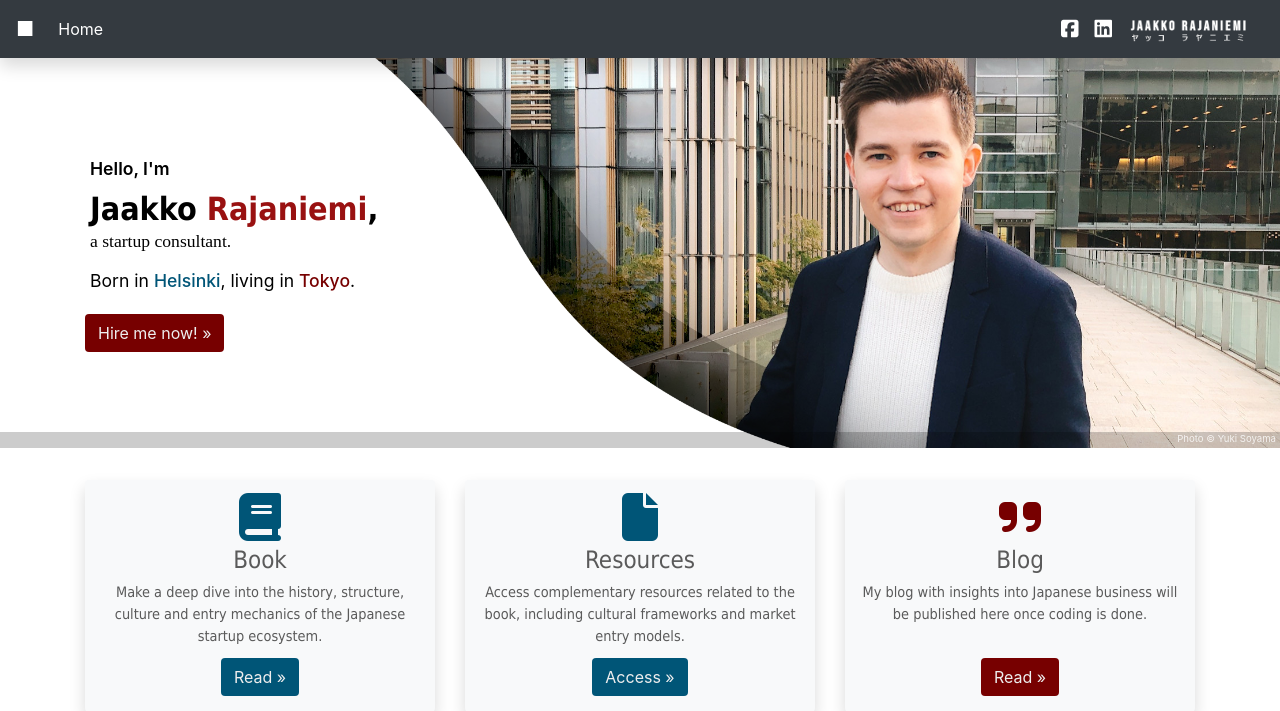
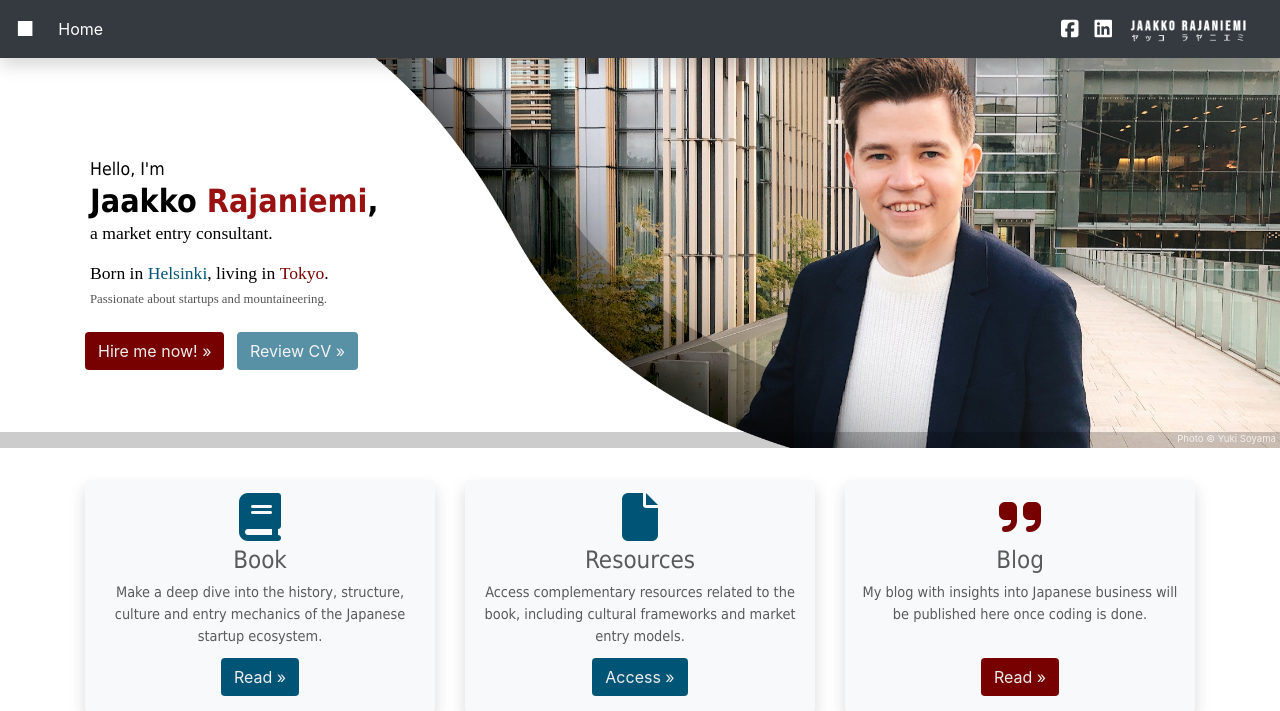
Before and after one commit to jaakkorajaniemi/shuriken, a Django app: template shuriken/apps/core/templates/core/index.html in a window 1280 px wide. Shown: the top 711 px of the page. Run offline with Django 3.2, Linux system fonts and the light colour scheme; the template is opened without the code that fills it, so the values that code supplies are empty; some libraries are stand-ins or nearby versions; some web fonts are replaced.

Commit message:
header 8

```diff
--- a/shuriken/apps/core/templates/core/index.html
+++ b/shuriken/apps/core/templates/core/index.html
@@ -7,7 +7,8 @@
 
 {% block body %}
 <div class="container">
-    <div class="sh-desktop-only row">
+    <div class="sh-desktop-only">
+        <div class="row">
             <div class="col-lg-4 mb-3">
                 <div class="sh-warpbox shadow bg-light rounded">
                     <div class="sh-warpbox-content">
--- a/static/css/shuriken.css
+++ b/static/css/shuriken.css
@@ -259,6 +259,7 @@ h1, h2, h3, h4, h5, h6 {
 }
 
 #sh-section-header .inner .item .feature p {
+  font-family: 'Sofia Pro Light', Tahoma, sans;
   /*font-family: 'Gloria Hallelujah', Tahoma, sans-serif;*/
   color: #000;
   font-weight: 100;
--- a/templates/base.html
+++ b/templates/base.html
@@ -128,15 +128,16 @@
                                 {% block HEADER_TEXT %}
                                 <div class="sh-mobile-only mt-4"></div>
                                 <div class="sh-desktop-only mt-2"></div>
-                                <p style="font-weight: 600">Hello, I'm</p>
-                                <h2>Jaakko <span style="color: #911">Rajaniemi</span>,</h2>
-                                <p style="font-family: 'Sofia Pro'; font-weight: 400">a startup consultant.</p>
-                                <p class="mb-0" style="font-weight: 400">Born in <span style="color: #057; font-weight: 500">Helsinki</span>, living in <span style="color: #700; font-weight: 500">Tokyo</span>.</p>
+                                <p class="mb-2">Hello, I'm</p>
+                                <h2 class="mb-2">Jaakko <span style="color: #911">Rajaniemi</span>,</h2>
+                                <p style="font-family: 'Sofia Pro'; font-weight: 400">a market entry consultant.</p>
+                                <p class="mb-0" style="font-family: 'Sofia Pro Light'">Born in <span style="color: #057; font-weight: 500">Helsinki</span>, living in <span style="color: #700; font-weight: 500">Tokyo</span>.<br/><span style="font-family: 'Sofia Pro Extra Light'; font-size: 0.8rem; color: #555">Passionate about startups and mountaineering.</span></p>
                                 {% endblock %}
                             </div>
                             {% endif %}
                             {% block HEADER_BUTTONS %}
-                            <button class="btn btn-md btn-wine" onclick="window.location.href='/contact';">{% trans 'Hire me now!' %} &raquo;</button>
+                            <button class="btn btn-md btn-wine mr-2" onclick="window.location.href='/contact';">{% trans 'Hire me now!' %} &raquo;</button>
+                            <button class="btn btn-md btn-blue" onclick="window.location.href='/contact';" disabled>{% trans 'Review CV' %} &raquo;</button>
                             {% endblock %}
                         </div>
                     </div>
```
Also changed, not shown: other parts of shuriken/apps/core/templates/core/index.html (+2 -31 lines). Lines whose indentation alone changed are shown as unchanged.
